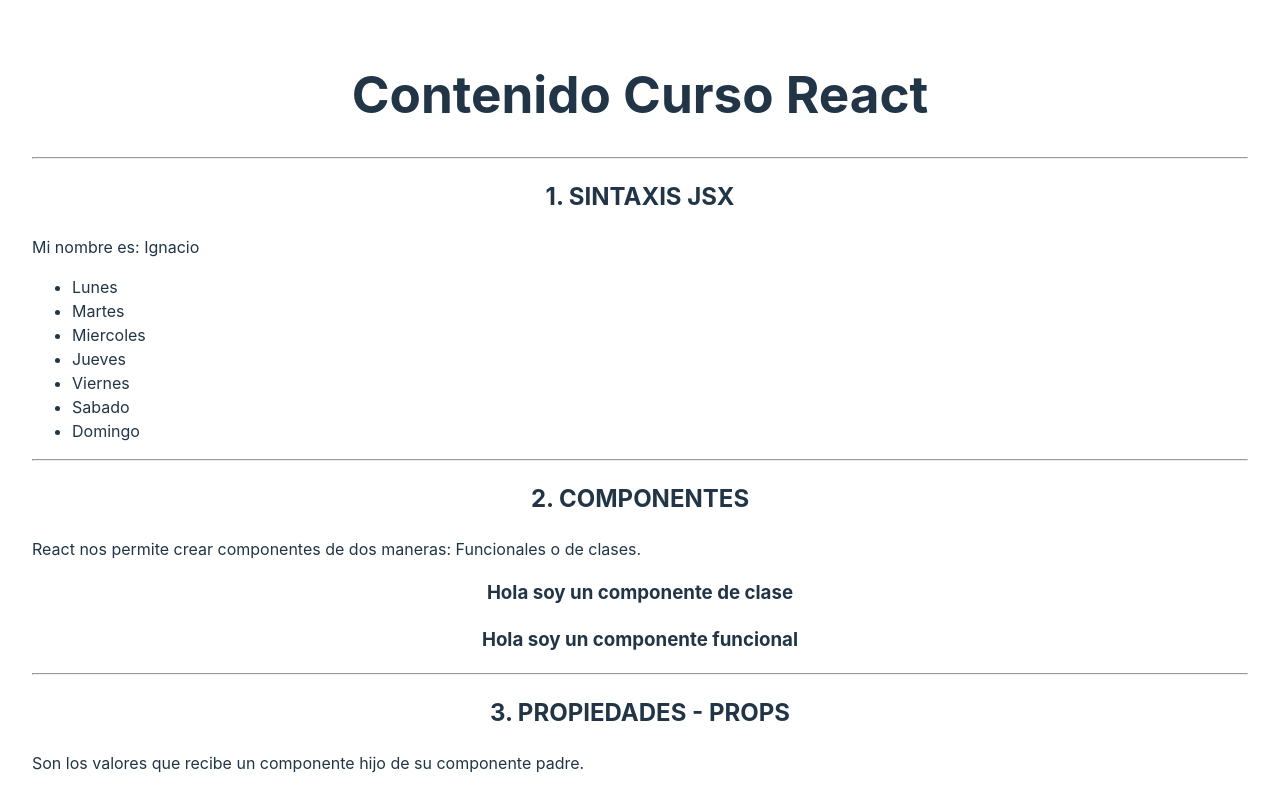
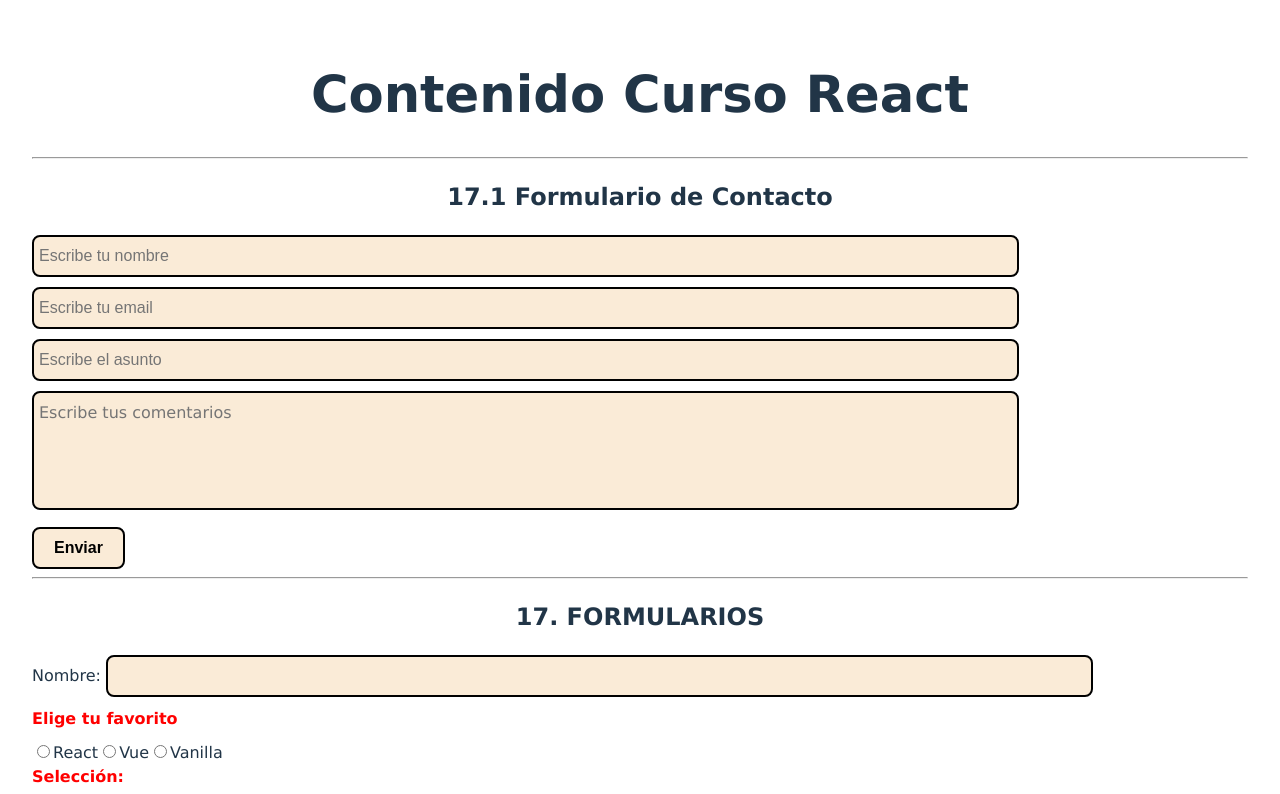
Before and after one commit to ignaciojavier27/materia-react, a React (Vite) app: page / in a window 1280 px wide. Shown: the top 794 px of the page. Built offline with nearby package versions, Linux system fonts and the light colour scheme; no server answers.

Commit message:
Programación de eventos en contact form

```diff
--- a/src/App.jsx
+++ b/src/App.jsx
@@ -2,6 +2,7 @@
 import CicloDeVidaClases from './components/CicloDeVidaClases'
 import Componentes from './components/Componentes'
 import ComunicacionEntreComponentes from './components/ComunicacionEntreComponentes'
+import ContactForm from './components/ContactForm'
 import Estado from './components/Estado'
 import { EventosClaseES6, EventosClaseES7, MasSobreEventos } from './components/EventosClase'
 import FormatoJSX from './components/FormatoJSX'
@@ -23,9 +24,37 @@
     <>
       <h1>Contenido Curso React</h1>
       <hr />
-      <FormatoJSX />
+      <ContactForm />
       <hr />
-      <Componentes />
+      <Formularios />
+      <hr />
+      <Referencias />
+      <hr />
+      <CustomHooks />
+      <hr />
+      {/*<AjaxHooks />*/}
+      <hr />
+      <RelojHooks />
+      <hr />
+      <UseEffect />
+      <hr />
+      <UseState />
+      <hr />
+      {/*<PeticionesAsincronasComponentesDeClase />*/}
+      <hr />
+      <CicloDeVidaClases />
+      <hr />
+      <ComunicacionEntreComponentes />
+      <hr />
+      <MasSobreEventos />
+      <EventosClaseES7 />
+      <EventosClaseES6 />
+      <hr />
+      <RenderizadoElementos />
+      <hr />
+      <RenderizadoCondicional />
+      <hr />
+      <Estado />
       <hr />
       <Propiedades
         cadena = "Hola mundo"
@@ -37,37 +66,9 @@
         reactElement = {<h4>Hola mundo</h4>}
       />
       <hr />
-      <Estado />
+      <Componentes />
       <hr />
-      <RenderizadoCondicional />
-      <hr />
-      <RenderizadoElementos />
-      <hr />
-      <EventosClaseES6 />
-      <EventosClaseES7 />
-      <MasSobreEventos />
-      <hr />
-      <ComunicacionEntreComponentes />
-      <hr />
-      <CicloDeVidaClases />
-      <hr />
-      {/*<PeticionesAsincronasComponentesDeClase />*/}
-      <hr />
-      <UseState />
-      <hr />
-      <UseEffect />
-      <hr />
-      <RelojHooks />
-      <hr />
-      {/*<AjaxHooks />*/}
-      <hr />
-      <CustomHooks />
-      <hr />
-      <Referencias />
-      <hr />
-      <Formularios />
-
-      <br /><br /><br /><br /><br /><br /><br /><br /><br /><br />
+      <FormatoJSX />
 
     </>
   )
--- /dev/null
+++ b/src/components/ContactForm.jsx
@@ -0,0 +1,84 @@
+import useForm from "../custom_hooks/useForm"
+
+const initialForm = {
+    name: '',
+    email: '',
+    subject: '',
+    comments: ''
+};
+
+const validationsForm = (form) => {
+    let errors = {};
+
+    if(!form.name.trim()){
+        errors.name = "El campo nombre es requerido";
+    }
+
+    return errors;
+};
+
+const ContactForm = () => {
+    const {
+        form,
+        errors,
+        loading,
+        response,
+        handleChange,
+        handleBlur,
+        handleSubmit
+    } = useForm(initialForm, validationsForm);
+
+    return (
+        <div>
+            <h2>17.1 Formulario de Contacto</h2>
+            <form onSubmit={handleSubmit}>
+                <input
+                    type="text"
+                    name="name"
+                    placeholder="Escribe tu nombre"
+                    onChange={handleChange}
+                    onBlur={handleBlur}
+                    value={form.name}
+                    required
+                />
+                { errors.name && <p>{errors.name}</p> }
+                <input
+                    type="email"
+                    name="email"
+                    placeholder="Escribe tu email"
+                    onChange={handleChange}
+                    onBlur={handleBlur}
+                    value={form.email}
+                    required
+                />
+                { errors.email && <p>{errors.email}</p> }
+                <input
+                    type="text"
+                    name="subject"
+                    placeholder="Escribe el asunto"
+                    onChange={handleChange}
+                    onBlur={handleBlur}
+                    value={form.subject}
+                    required
+                />
+                { errors.subject && <p>{errors.subject}</p> }
+                <textarea
+                    name="comments"
+                    placeholder="Escribe tus comentarios"
+                    cols="50"
+                    rows="5"
+                    onChange={handleChange}
+                    onBlur={handleBlur}
+                    value={form.comments}
+                    required
+                >
+                </textarea>
+                { errors.comments && <p>{errors.comments}</p> }
+                <br />
+                <input type="submit" value="Enviar" />
+            </form>
+        </div>
+    )
+}
+
+export default ContactForm
--- /dev/null
+++ b/src/custom_hooks/useForm.js
@@ -0,0 +1,37 @@
+import { useState } from "react";
+const useForm = (initialForm, validateForm) => {
+    const [form, setForm] = useState(initialForm);
+    const [errors, setErrors] = useState({});
+    const [loading, setLoading] = useState(false);
+    const [response, setResponse] = useState(null);
+
+    const handleChange = (e) => {
+        const { name, value } = e.target;
+
+        setForm({
+            ...form,
+            [name]: value
+        });
+    };
+
+    const handleBlur = (e) => {
+        handleChange(e);
+        setErrors(validateForm(form));
+    }
+
+    const handleSubmit = (e) => {
+        e.preventDefault();
+    }
+
+    return {
+        form,
+        errors,
+        loading,
+        response,
+        handleChange,
+        handleBlur,
+        handleSubmit
+    }
+}
+
+export default useForm;
--- a/src/index.css
+++ b/src/index.css
@@ -1,5 +1,4 @@
 :root {
-  font-family: Inter, system-ui, Avenir, Helvetica, Arial, sans-serif;
   line-height: 1.5;
   font-weight: 400;
 
@@ -23,6 +22,7 @@
 }
 
 body {
+  font-family: 'Lucida Sans', 'Lucida Sans Regular', 'Lucida Grande', 'Lucida Sans Unicode', Geneva, Verdana, sans-serif;
   margin: 0;
   min-width: 320px;
   min-height: 100vh;
@@ -52,6 +52,47 @@
   outline: 4px auto -webkit-focus-ring-color;
 }
 
+input[type="text"],
+input[type="email"],
+textarea{
+    width: 80%;
+    margin-bottom: 10px;
+    padding:10px 5px;
+    font-size: 1rem;
+    border: 2px solid black;
+    border-radius: 8px;
+    background-color: antiquewhite;
+    color:black;
+}
+
+button,
+input[type="submit"]{
+    background-color: antiquewhite;
+    border:2px solid black;
+    border-radius: 8px;
+    outline: none;
+    font-size: 1rem;
+    font-weight: bolder;
+    padding:10px 20px;
+    color:black;
+    &:hover{
+        cursor: pointer;
+    }
+}
+
+textarea{
+    font-family: inherit;
+    resize: none;
+}
+
+form p{
+    color: red;
+    padding:0;
+    margin-top: 0;
+    margin-bottom:10px;
+    font-weight: bolder;
+}
+
 @media (prefers-color-scheme: light) {
   :root {
     color: #213547;
```
